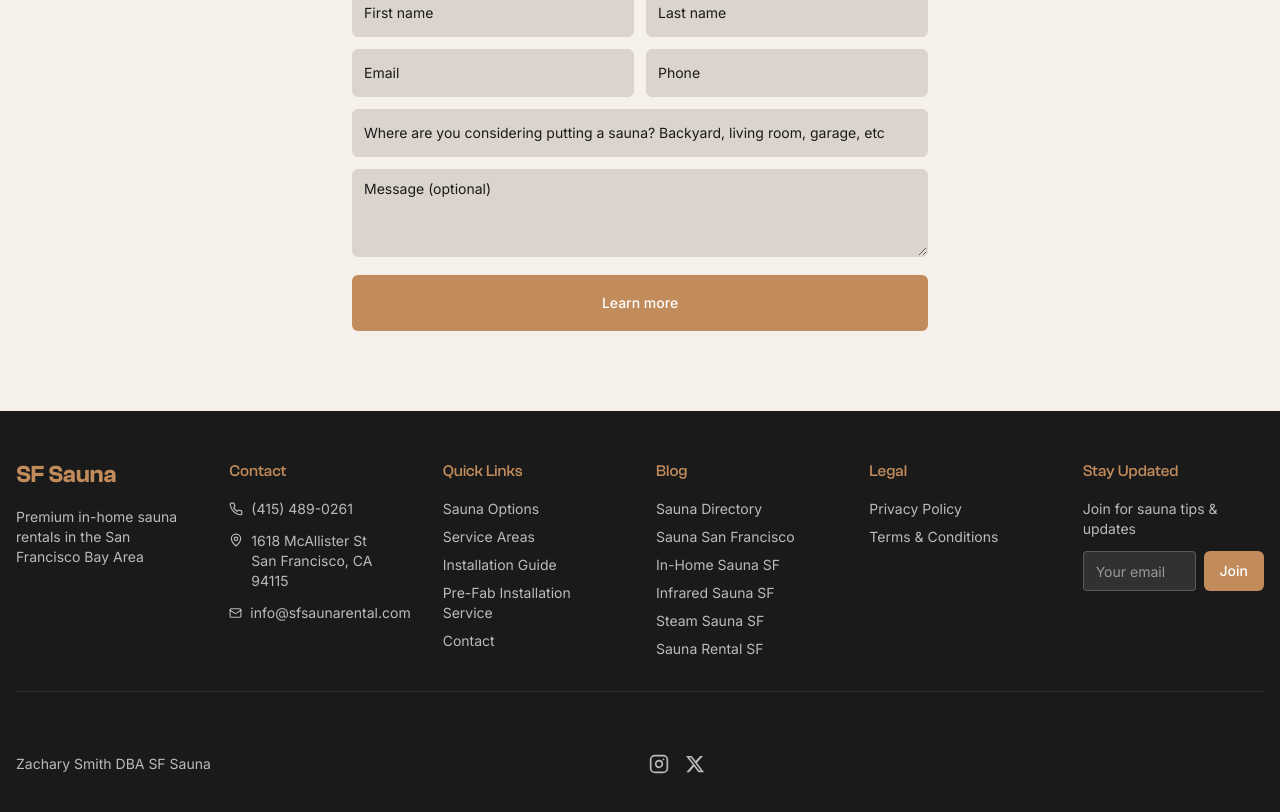
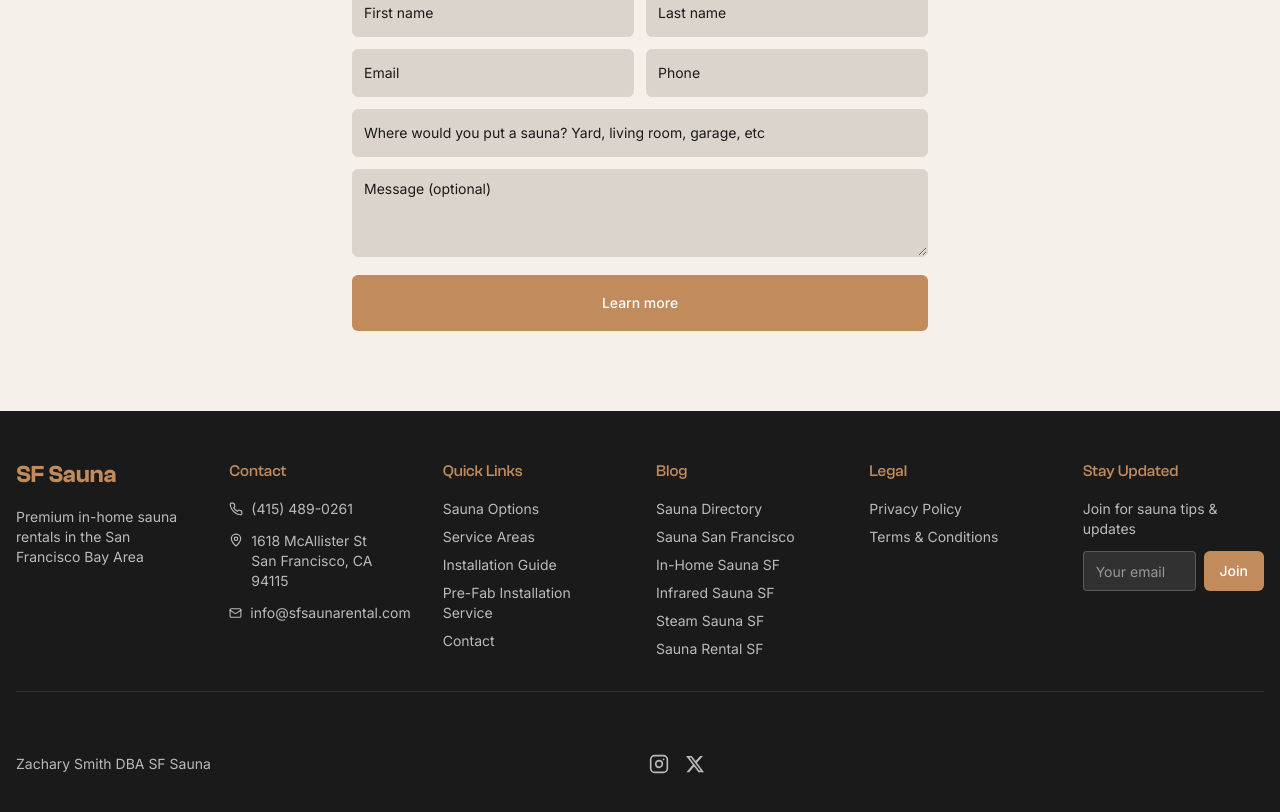
Before and after one commit to aryzach/aryzach.github.io, a React (Vite) app: page /traditional-sauna-specs in a window 1280 px wide. Shown: the part 2760-3572 px from the top of the page. Built offline with nearby package versions, Linux system fonts and the light colour scheme; grey boxes are pictures that could not be loaded.

Commit message:
Changes
Co-authored-by: aryzach <30701475+aryzach@users.noreply.github.com>

```diff
--- a/src/components/lead/ContactLeadForm.tsx
+++ b/src/components/lead/ContactLeadForm.tsx
@@ -118,12 +118,12 @@ const ContactLeadForm = ({
                 autoComplete="tel"
               />
             </div>
-            <FloatingField
-              name="placement"
-              label="Where are you considering putting a sauna? Backyard, living room, garage, etc"
-              error={formState.errors.placement?.message}
-              overlay={overlay}
-            />
+      <FloatingField
+        name="placement"
+        label="Where would you put a sauna? Yard, living room, garage, etc"
+        error={formState.errors.placement?.message}
+        overlay={overlay}
+      />
             <FloatingField
               name="message"
               label="Message (optional)"
```
